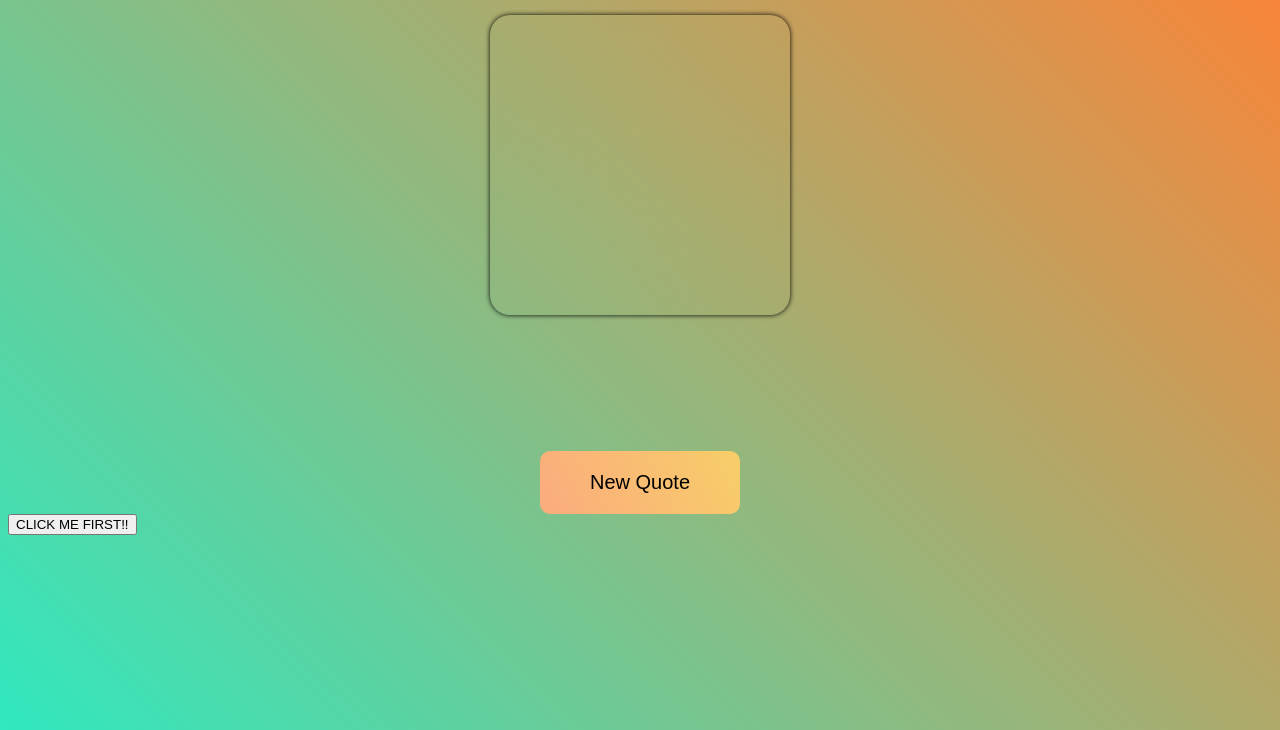
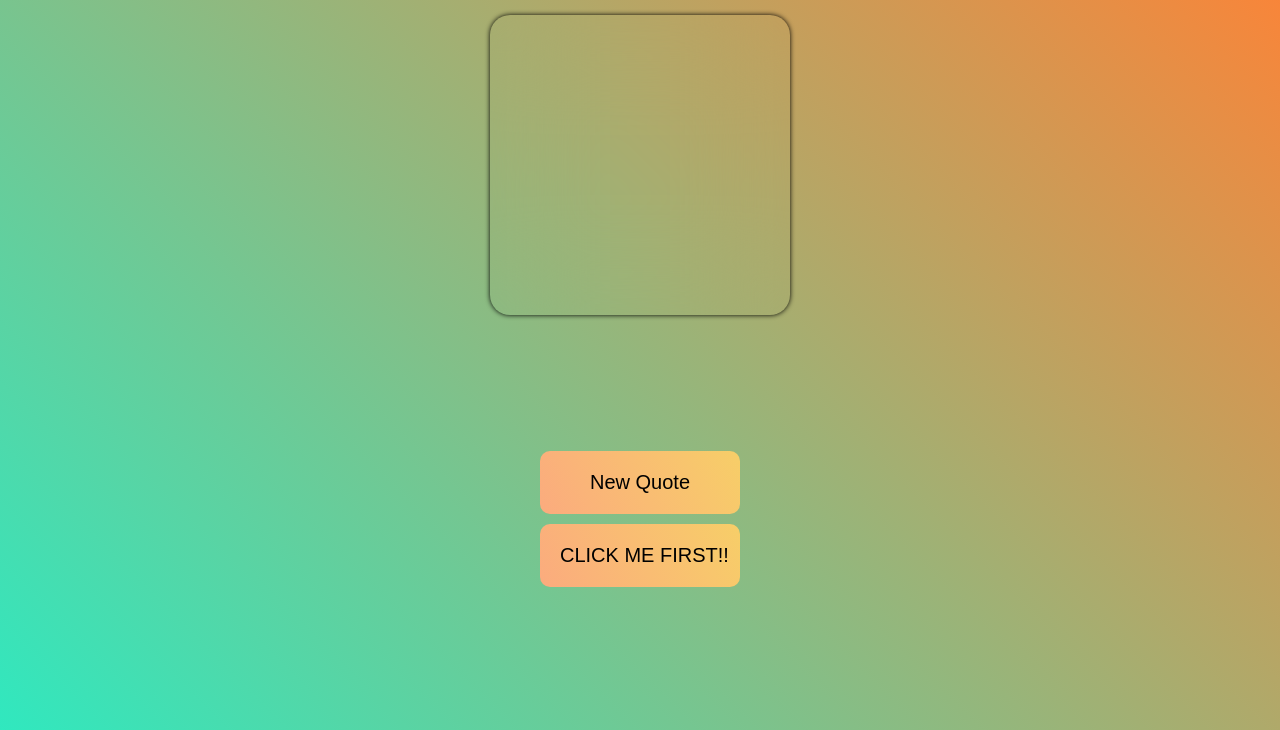
Before and after one commit to Cyborg2672/quotes, a plain HTML site: page index.html in a window 1280 px wide. Shown: the part 70-800 px from the top of the page. Drawn offline with Linux system fonts and the light colour scheme.

Commit message:
Update style.css

```diff
--- a/style.css
+++ b/style.css
@@ -99,3 +99,65 @@ background-image: linear-gradient(135deg, #8BC6EC 0%, #9599E2 100%);
 
   }
 }
+
+input{
+	border-radius: 10px;
+  background-color: #88D0FE;
+  color: #000;
+  font-size: 20px;
+background-color: #FBAB7E;
+background-image: linear-gradient(62deg, #FBAB7E 0%, #F7CE68 100%);
+padding-bottom: 10px;
+  display: block;
+  padding-top: 10px;
+  margin-right: auto;
+  margin-left: auto;
+  margin-top: 10px;
+  position: relative;
+    background-color: #f39c12;
+    border: none;
+    padding: 20px;
+    width: 200px;
+    text-align: center;
+    -webkit-transition-duration: 0.4s; /* Safari */
+    transition-duration: 0.4s;
+    text-decoration: none;
+    overflow: hidden;
+    text-align: center;
+}
+
+input:hover{
+background-color: #8BC6EC;
+background-image: linear-gradient(135deg, #8BC6EC 0%, #9599E2 100%);
+
+
+   box-shadow:0px 2px 10px 5px #97B1BF;
+   color:#000;
+}
+
+input:after {
+	background-color: #8BC6EC;
+background-image: linear-gradient(135deg, #8BC6EC 0%, #9599E2 100%);
+
+
+    content: "";
+    background: #f1c40f;
+    display: block;
+    position: absolute;
+    padding-top: 300%;
+    padding-left: 350%;
+    margin-left: -20px !important;
+    margin-top: -120%;
+    opacity: 0;
+    transition: all 0.8s
+}
+
+input:active:after {
+	background-color: #8BC6EC;
+background-image: linear-gradient(135deg, #8BC6EC 0%, #9599E2 100%);
+
+    padding: 0;
+    margin: 0;
+    opacity: 1;
+    transition: 0s
+}
```
